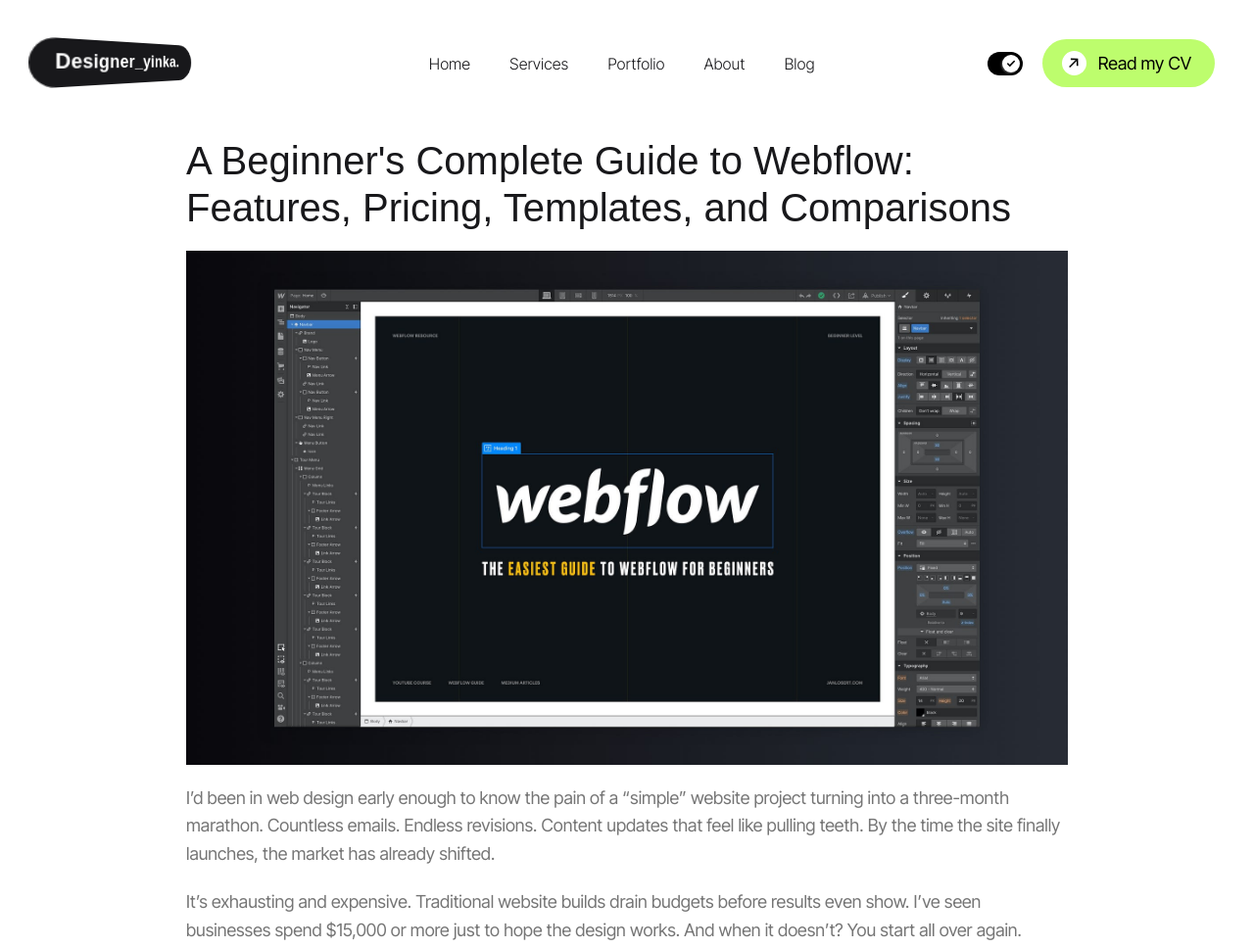
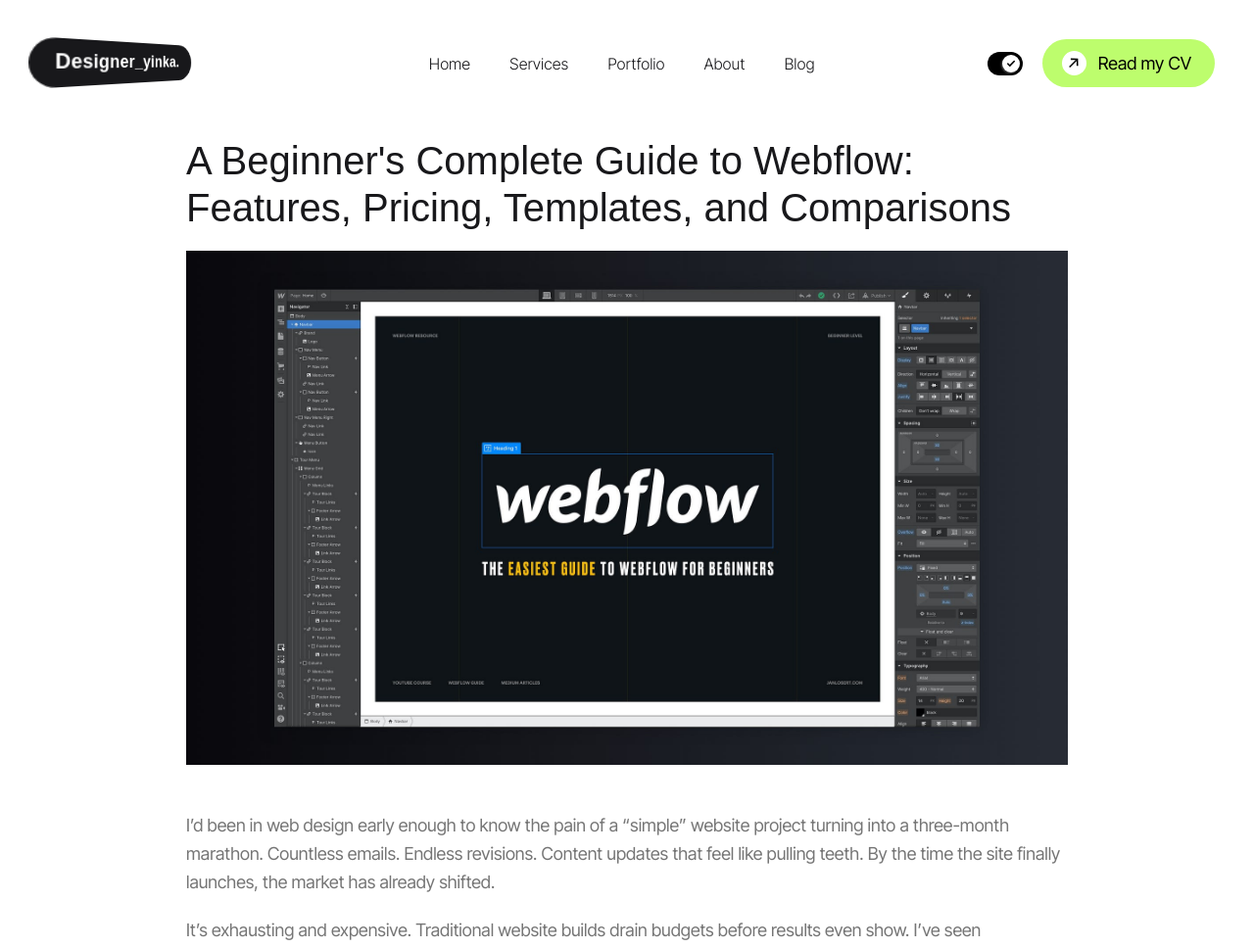
Before and after one commit to Designeryinka/Olayinka-website, an Eleventy site: page src/blog/2025-10-15-a-beginner-s-complete-guide-to-webflow-features-pricing-templates-and-comparisons.md in a window 1280 px wide. Shown: the top 968 px of the page at 98% size. Built offline with nearby package versions, Linux system fonts and the light colour scheme; Eleventy itself is replaced by a stand-in of ours; files that its build step writes are made by us from their sources; a web font is replaced by a local one.

Commit message:
Update Blog “2025-10-15-a-beginner-s-complete-guide-to-webflow-features-pricing-templates-and-comparisons”

```diff
--- a/src/blog/2025-10-15-a-beginner-s-complete-guide-to-webflow-features-pricing-templates-and-comparisons.md
+++ b/src/blog/2025-10-15-a-beginner-s-complete-guide-to-webflow-features-pricing-templates-and-comparisons.md
@@ -16,7 +16,7 @@
 image: /assets/blog/what-is-webflow.jpg
 imageAlt: What is Webflow
 ---
-I’d been in web design early enough to know the pain of a “simple” website project turning into a three-month marathon. Countless emails. Endless revisions. Content updates that feel like pulling teeth. By the time the site finally launches, the market has already shifted.
+<br>I’d been in web design early enough to know the pain of a “simple” website project turning into a three-month marathon. Countless emails. Endless revisions. Content updates that feel like pulling teeth. By the time the site finally launches, the market has already shifted.
 
 It’s exhausting and expensive. Traditional website builds drain budgets before results even show. I’ve seen businesses spend $15,000 or more just to hope the design works. And when it doesn’t? You start all over again.
 
```
